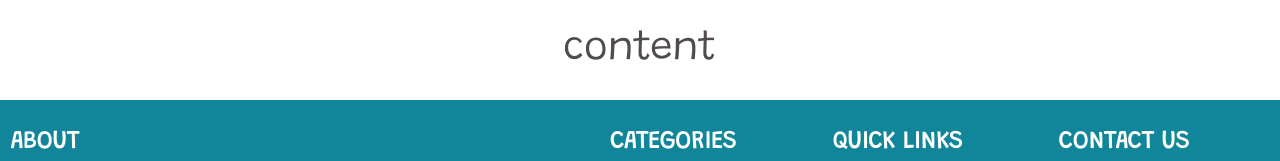
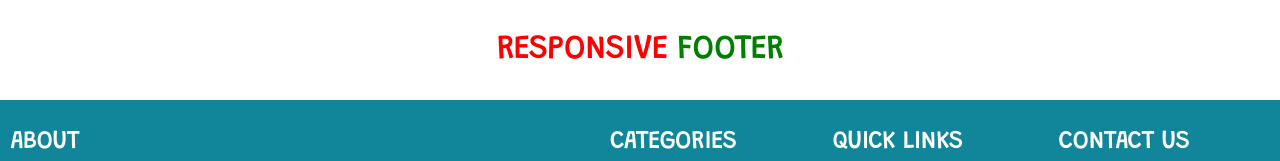
Before and after one commit to amanS2206/Full-Stack-Course-Practicals, a plain HTML site: page practical 13/practical13.html in a window 1280 px wide. Shown: the top 161 px of the page. Drawn offline with Linux system fonts and the light colour scheme.

Commit message:
update practical 13

```diff
--- a/practical 13/practical13.html
+++ b/practical 13/practical13.html
@@ -491,7 +491,8 @@
 </head>
 <body>
     <section class="main-content">
-        content
+        <strong style="color:red; font-size: 32px;">RESPONSIVE&nbsp;</strong>
+        <strong style="color: green; font-size: 32px;">FOOTER</strong>
     </section>
     <footer>
         <section class="sec-1">
```
